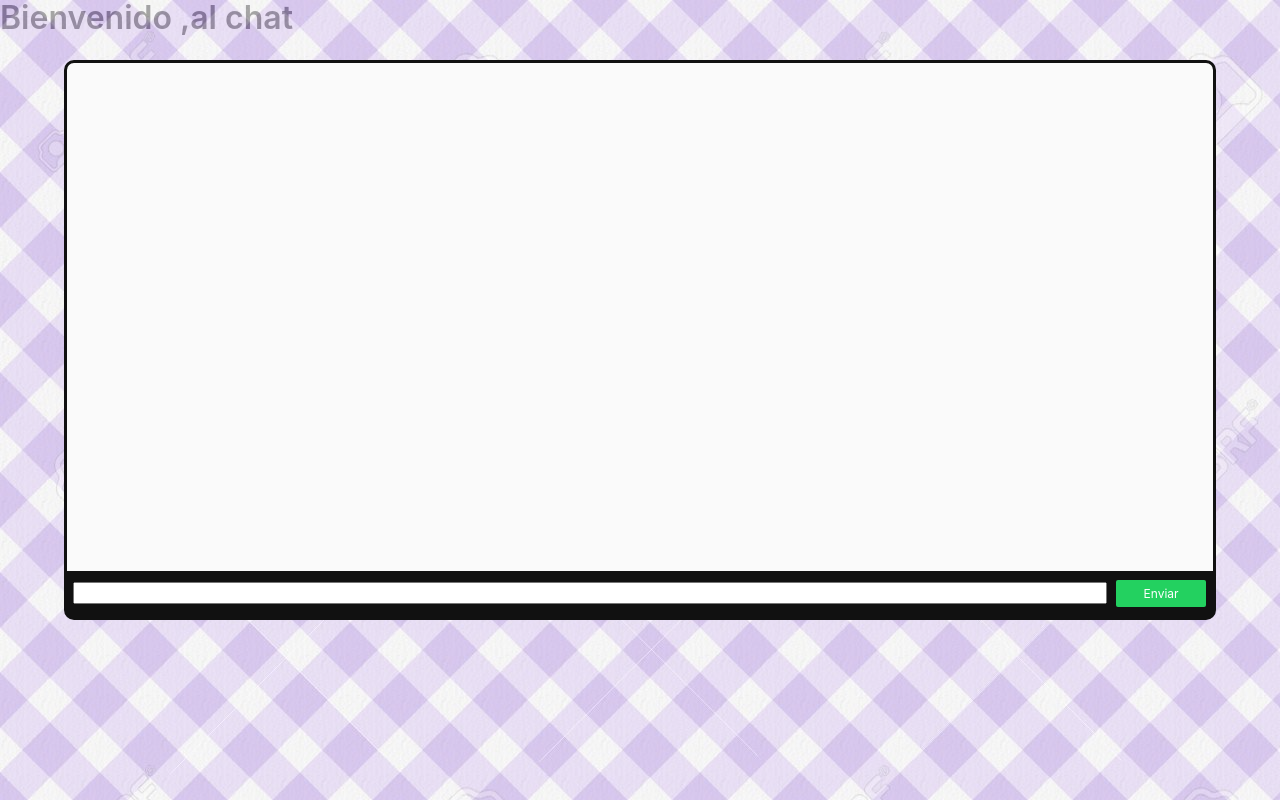
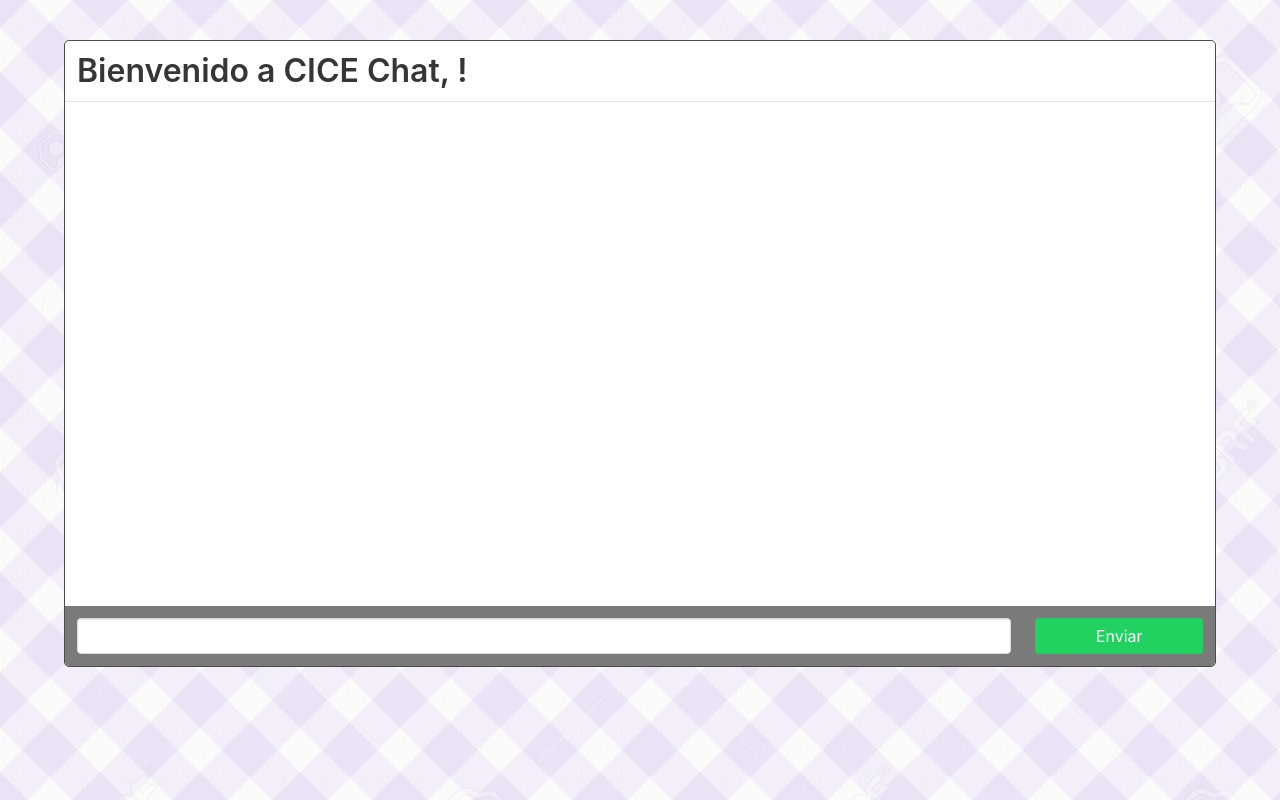
Before and after one commit to cice-s560/cicechat-client, a website: page chat.html in a window 1280 px wide. Drawn offline with nearby package versions, Linux system fonts and the light colour scheme; no server answers.

Commit message:
Maquetación con bulma

```diff
--- a/assets/css/chat.css
+++ b/assets/css/chat.css
@@ -1,37 +1,35 @@
 #bg {
   background-image: url("../imgs/bg.jpg");
-  opacity: 0.6;
+  opacity: 0.3;
   position: fixed;
   top: 0;
   left: 0;
+  z-index: -1;
   width: 100%;
   height: 100vh;
 }
-
-#chat-box {
-  width: 100%;
-  height: 70vh;
-  border: 3px solid #111;
-  border-radius: 10px;
-  background-color: #fafafa;
-  position: relative;
+.chat {
+  border: 1px solid;
+  overflow: hidden;
+  border-radius: 5px;
+  margin-top: 5vh;
 }
-
-#chat-box footer {
-  background-color: #111;
-  position: absolute;
-  bottom: 0;
-  left: 0;
-  width: 100%;
-  padding: 0.6rem 0.4rem;
+.chat__header {
+  border-bottom: 1px solid #e2e2e2;
+}
+.chat__screen {
+  height: 60vh;
+}
+.message {
   box-sizing: border-box;
+  margin-bottom: 15px;
+  background-color: transparent;
 }
-
-#chat-box footer input {
-  width: calc(100% - 100px);
+.message--own {
+  margin-left: 10%;
+  background-color: #f2f2f2;
 }
-
-#chat-box footer button {
-  width: 90px;
-  margin-left: 5px;
+.message--theirs {
+  margin-right: 10%;
+  background-color: #e0ffe8;
 }
--- a/assets/js/chat.js
+++ b/assets/js/chat.js
@@ -9,12 +9,16 @@ let userData = {};
 
 function addUserMessage(message) {
   $screen.innerHTML += `
-    <div class="message">
-      <figure>
-        <img src="${message.user.picture}" >
-        <figcaption>${message.user.name}</figcaption>
-      </figure>
-      <p>${message.text}</p>
+    <div class="message message--theirs">
+      <div class="columns is-marginless">
+        <div class="column is-1">
+          <img class="is-fullwidth" src="${ message.user.picture }">
+        </div>
+        <div class="column is-11">
+          <h4 class="has-text-black">${ message.user.name }</h4>
+          <p>${ message.text }</p>
+        </div>
+      </div>
     </div>`;
 }
 
@@ -32,10 +36,11 @@ function sendNewMessage(e) {
       }
     })
   );
+  $input.value = '';
 }
 
 function addUserChat(user) {
-  $screen.innerHTML += `<p class="has-text-primary is-size-7">el usuario <b>${user}</b> se ha conectado</p>`;
+  $screen.innerHTML += `<p class="message has-text-primary is-size-7">El usuario <b>${ user }</b> se ha conectado</p>`;
 }
 
 function messageReceived(e) {
--- a/chat.html
+++ b/chat.html
@@ -10,22 +10,28 @@
   </head>
   <body>
     <div id="bg"></div>
-
-    <h1 class="title">Bienvenido <span id="username"></span>,al chat</h1>
-
-    <main class="container">
-      <section id="chat-box">
-        <div id="screen"></div>
-        <footer>
-          <form id="message-form">
-            <input type="text" id="message-input" />
-            <button type="submit" class="button is-success is-small">
-              Enviar
-            </button>
+    <div class="chat container has-background-white">
+      <header class="columns is-marginless chat__header" class="has-text-centered">
+        <div class="column is-12">
+          <h1 class="title">Bienvenido a CICE Chat, <span id="username"></span>!</h1>
+        </div>
+      </header>
+      <main class="container has-text-grey">
+          <div class="columns is-marginless">
+            <div class="column is-12">
+              <div id="screen" class="chat__screen"></div>
+            </div>
+          </div>
+          <form autocomplete="off" id="message-form" class="columns has-background-grey is-marginless">
+            <div class="column is-10">
+              <input class="input" type="text" id="message-input" />
+            </div>
+            <div class="column is-2">
+              <button type="submit" class="button is-success is-fullwidth">Enviar</button>
+            </div>
           </form>
-        </footer>
-      </section>
-    </main>
+      </main>
+    </div>
 
     <script src="assets/js/chat.js"></script>
   </body>
```
